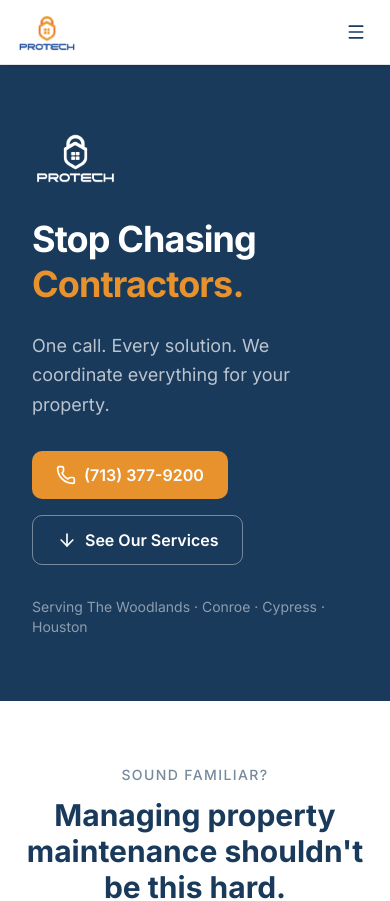
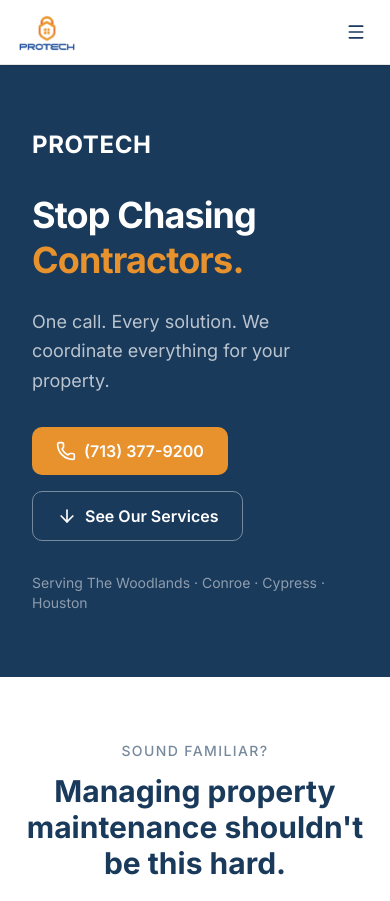
Before and after one commit to cmlopezmx/protech-website, a Next.js app: page / in a window 390 px wide. Shown: the top 901 px of the page. Built offline with nearby package versions, Linux system fonts and the light colour scheme.

Commit message:
fix: replace ghost logo with text, change hero photo to residential house

```diff
--- a/src/components/cta-footer.tsx
+++ b/src/components/cta-footer.tsx
@@ -1,4 +1,3 @@
-import Image from "next/image";
 import { Phone, Mail } from "lucide-react";
 
 export default function CtaFooter() {
@@ -28,14 +27,8 @@
         <div className="max-w-6xl mx-auto px-4 sm:px-6 lg:px-8">
           <div className="flex flex-col md:flex-row justify-between gap-8 mb-8">
             {/* Left: Logo + tagline */}
-            <div className="flex flex-col gap-3">
-              <Image
-                src="/images/logo.png"
-                alt="ProTech Logo"
-                width={160}
-                height={32}
-                className="h-8 w-auto brightness-0 invert"
-              />
+            <div className="text-center md:text-left">
+              <p className="text-white font-bold text-lg mb-1">PROTECH</p>
               <p className="text-white/40 text-xs">
                 ProTech Home &amp; Business Services | DNA Pro Solutions LLC
               </p>
--- a/src/components/hero.tsx
+++ b/src/components/hero.tsx
@@ -6,17 +6,8 @@
     <section className="flex min-h-[600px] w-full flex-col lg:flex-row">
       {/* Left — Navy side */}
       <div className="flex w-full flex-col justify-center bg-navy px-8 py-16 lg:w-[55%] lg:px-16 lg:py-20">
-        {/* Logo (white) */}
-        <div className="mb-8">
-          <Image
-            src="/images/logo.png"
-            alt="ProTech Home & Business Services"
-            height={56}
-            width={224}
-            priority
-            className="h-14 w-auto object-contain brightness-0 invert"
-          />
-        </div>
+        {/* Logo (text) */}
+        <p className="text-white font-bold text-2xl tracking-wide mb-8">PROTECH</p>
 
         {/* Headline */}
         <h1 className="mb-6 text-4xl font-bold leading-tight tracking-tight text-white sm:text-5xl lg:text-6xl">
@@ -57,7 +48,7 @@
       {/* Right — Photo side (desktop only) */}
       <div className="relative hidden w-[45%] lg:block">
         <Image
-          src="/images/gallery/generators-1.jpg"
+          src="/images/gallery/concrete-1.jpg"
           alt="ProTech property maintenance services"
           fill
           priority
```
